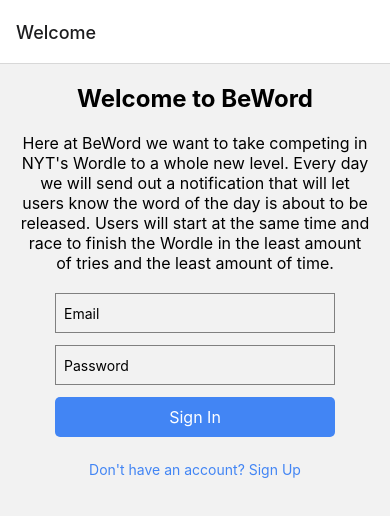
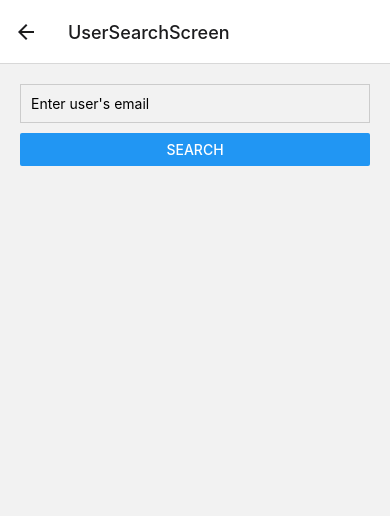
Before and after one commit to dannydang64/BeWord, a React Native app: screen /UserSearchScreen in a window 390 px wide. Shown: the top 516 px of the page. Built offline with nearby package versions, Linux system fonts and the light colour scheme.

Commit message:
Friend System w/o accept decline

```diff
--- a/App.js
+++ b/App.js
@@ -3,6 +3,7 @@
 import { createNativeStackNavigator } from '@react-navigation/native-stack';
 import Game from './src/screens/game';
 import Welcome from './src/screens/Welcome';
+import UserSearchScreen from './src/screens/userSearchScreen';
 
 //enableScreens();
 
@@ -19,6 +20,7 @@
         {/* <Stack.Screen name="SignIn" component={SignIn} /> */}
         <Stack.Screen name="Welcome" component={Welcome} />
         <Stack.Screen name="Game" component={Game} />
+        <Stack.Screen name="UserSearchScreen" component={UserSearchScreen} />
       </Stack.Navigator>
     </NavigationContainer>
   );
--- a/src/screens/Welcome.js
+++ b/src/screens/Welcome.js
@@ -36,15 +36,17 @@
             4: 0,
             5: 0,
             6: 0,
-          }
+          },
 
+
+          // added this to create friend system
+          friends: [],
         });
         console.log('User signed up:', userCredential.user);
         Alert.alert("You sucessfully signed up!");
       } else {
 
         userCredential = await signInWithEmailAndPassword(auth, email, password);
-        console.log('HELLLLLLLLLLLLLLLLLLOOOOOOOOOOOOOO', userCredential.user);
         navigation.navigate('Game', { user: userCredential.user });
       }
 
--- a/src/screens/game.js
+++ b/src/screens/game.js
@@ -1,6 +1,6 @@
 
 import React, { useEffect, useState } from 'react';
-import { StyleSheet, Text, View, SafeAreaView, Alert } from 'react-native';
+import { StyleSheet, Text, View, SafeAreaView, Alert, ScrollView, Button } from 'react-native';
 import { colors, CLEAR, ENTER } from '../constants';
 import Keyboard from '..';
 import { useRoute, useNavigation } from '@react-navigation/native'; // Import hooks for route and navigation
@@ -8,6 +8,7 @@
 import { getAuth } from 'firebase/auth';
 import { app } from '../../firebaseConfig.js';
 import Modal from '../components/modal.js';
+import UserSearchScreen from './userSearchScreen.js';
 
 const NUMBER_OF_TRIES = 6;
 
@@ -207,20 +208,41 @@
 
   const getCellBGColor = (row, col) => {
     const letter = rows[row][col];
+    const tempLetters = [...word]; // Copy of the word
+    const letterCount = {}; // Track the count of each letter in the word
 
     if (row >= curRow) {
       return colors.black;
     }
 
-    if (letter === word[col]) {
-      return colors.primary;
+    // Count each letter in the word
+    for (const char of tempLetters) {
+      letterCount[char] = (letterCount[char] || 0) + 1;
     }
 
-    if (word.includes(letter)) {
-      return colors.secondary;
+    // First pass: Mark correctly placed letters (Green)
+    for (let i = 0; i < word.length; i++) {
+      if (rows[row][i] === word[i]) {
+        letterCount[word[i]]--; // Decrease the count for this letter
+      }
     }
 
-    return colors.darkgrey;
+    // If the current letter is in the correct position, mark it green
+    if (letter === word[col]) {
+      return colors.primary; // Green
+    }
+
+    // Second pass: Mark letters that exist but are in the wrong position (Yellow)
+    for (let i = 0; i < word.length; i++) {
+      if (rows[row][i] !== word[i] && letterCount[rows[row][i]] > 0) {
+        letterCount[rows[row][i]]--; // Decrease the count for this letter
+        if (i === col) {
+          return colors.secondary; // Yellow
+        }
+      }
+    }
+
+    return colors.darkgrey; // Dark grey
   };
 
   const getAllLettersWithColor = (color) => {
@@ -234,8 +256,15 @@
   const greyCaps = getAllLettersWithColor(colors.darkgrey);
 
   return (
+    <ScrollView>
+      {/* <UserSearch currentUserUid={user.uid} /> */}
+
       <SafeAreaView style={styles.container}>
         <Text style={styles.title}>WORDLE</Text>
+        <Button
+          title="Add Friend"
+          onPress={() => navigation.navigate('UserSearchScreen', { currentUserUid: user.uid })}
+        />
         <View style={styles.map}>
           {rows.map((row, i) => (
             <View key={`row-${i}`} style={styles.row}>
@@ -268,13 +297,15 @@
           solution={word}
           modalVisible={modalVisible}
           setModalVisible={setModalVisible}
-        playedGames = {userStats.playedGames}
-        winPercentage = {userStats.winPercentage}
-        currentStreak = {userStats.currentStreak}
-        maxStreak = {userStats.maxStreak}
+          playedGames={userStats.playedGames}
+          winPercentage={userStats.winPercentage}
+          currentStreak={userStats.currentStreak}
+          maxStreak={userStats.maxStreak}
           guessDistribution={userStats.guessDistribution}
         />
+
       </SafeAreaView>
+    </ScrollView>
   );
 };
 
--- /dev/null
+++ b/src/screens/userSearchScreen.js
@@ -0,0 +1,94 @@
+import React, { useState } from 'react';
+import { View, TextInput, Button, Text, StyleSheet, Alert } from 'react-native';
+import { getFirestore, collection, query, where, getDocs, updateDoc, arrayUnion, doc} from 'firebase/firestore';
+import { getAuth } from 'firebase/auth';
+import { app } from '../../firebaseConfig';
+
+
+// USED TO FIND FRIENDS AND ADD THEM AS FRIENDS USING EMAIL WE CAN CHANGE
+// THIS TO USERNAME ANOTHER TIME
+
+const UserSearchScreen = ({ currentUserUid }) => {
+  const [searchEmail, setSearchEmail] = useState('');
+  const [searchResult, setSearchResult] = useState(null);
+  const db = getFirestore(app);
+  const auth = getAuth(app);
+
+  const handleSearch = async () => {
+    try {
+      // Verify the user is authenticated
+      if (!auth.currentUser) {
+        Alert.alert('Error', 'You must be logged in to search for users.');
+        return;
+      }
+
+      const q = query(collection(db, 'users'), where('email', '==', searchEmail));
+      const querySnapshot = await getDocs(q);
+
+      if (querySnapshot.empty) {
+        Alert.alert('User not found', 'No user found with the specified email address.');
+        setSearchResult(null);
+      } else {
+        const user = querySnapshot.docs[0].data();
+        setSearchResult({ uid: querySnapshot.docs[0].id, ...user });
+      }
+    } catch (error) {
+      console.error('Error searching user:', error);
+      Alert.alert('Error', 'An error occurred while searching for the user.');
+    }
+  };
+
+  const handleAddFriend = async () => {
+    if (!searchResult) return;
+
+    try {
+      const currentUserDocRef = doc(db, 'users', currentUserUid);
+      await updateDoc(currentUserDocRef, {
+        friends: arrayUnion(searchResult.uid), // add them to friends array in db
+      });
+      Alert.alert('Success', `${searchResult.email} has been added as a friend.`);
+      setSearchResult(null);
+      setSearchEmail('');
+    } catch (error) {
+      console.error('Error adding friend:', error);
+      Alert.alert('Error', 'Unable to add friend. Please try again later.');
+    }
+  };
+
+  return (
+    <View style={styles.container}>
+      <TextInput
+        style={styles.input}
+        placeholder="Enter user's email"
+        value={searchEmail}
+        onChangeText={setSearchEmail}
+      />
+      <Button title="Search" onPress={handleSearch} />
+      {searchResult && (
+        <View style={styles.resultContainer}>
+          <Text>User found: {searchResult.email}</Text>
+          <Button title="Add Friend" onPress={handleAddFriend} />
+        </View>
+      )}
+    </View>
+  );
+};
+
+const styles = StyleSheet.create({
+  container: {
+    margin: 20,
+  },
+  input: {
+    borderWidth: 1,
+    borderColor: '#ccc',
+    padding: 10,
+    marginBottom: 10,
+    color: 'black',
+  },
+  resultContainer: {
+    marginTop: 10,
+  },
+
+});
+
+export default UserSearchScreen;
```
Also changed, not shown: 1 other file (tests, documents, lock files or other folders). Lines whose indentation alone changed are shown as unchanged.
